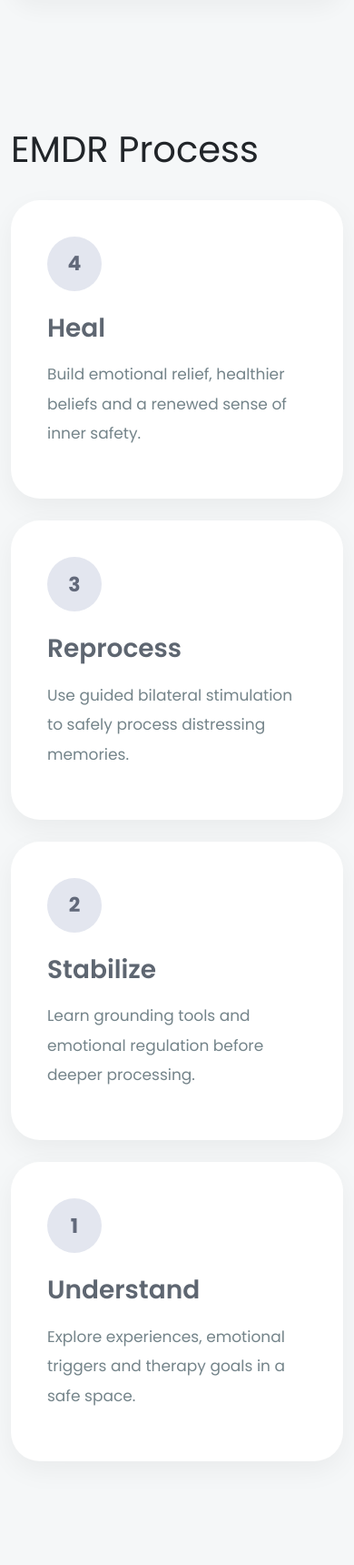
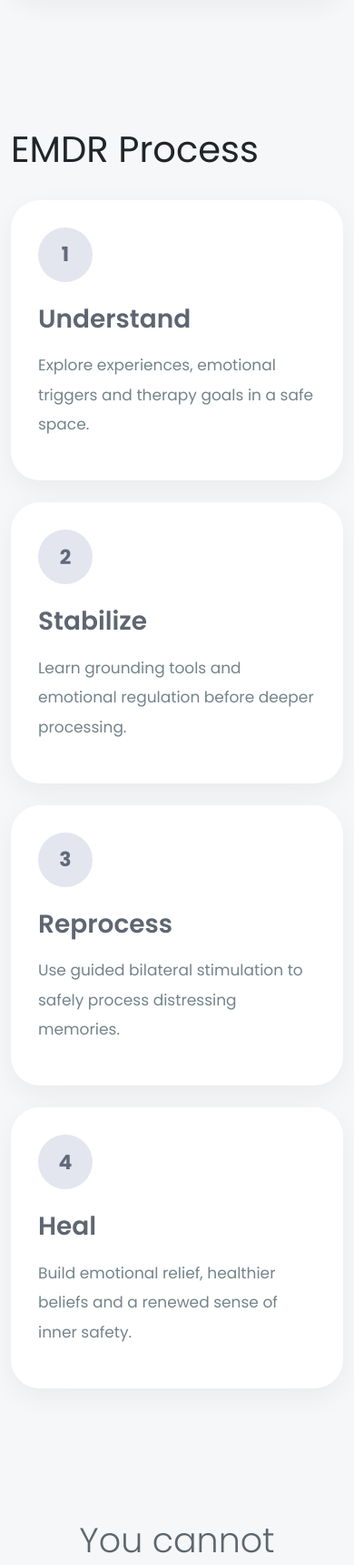
Before and after one commit to neemkaroli12/saarthinavigatinglife, a Django app: page /emdr/ in a window 390 px wide. Shown: the part 2810-4530 px from the top of the page at 91% size. Run offline with Django 5.2, Linux system fonts and the light colour scheme.

Commit message:
cbt.html emdr.html

```diff
--- a/services/templates/emdr.html
+++ b/services/templates/emdr.html
@@ -377,6 +377,35 @@
     }
 
 }
+@media (max-width: 768px) {
+
+    .process-wrap .row {
+        display: flex !important;
+        flex-direction: column !important;
+    }
+
+    .process-wrap .row > div:nth-child(1) {
+        order: 1;
+    }
+
+    .process-wrap .row > div:nth-child(2) {
+        order: 2;
+    }
+
+    .process-wrap .row > div:nth-child(3) {
+        order: 3;
+    }
+
+    .process-wrap .row > div:nth-child(4) {
+        order: 4;
+    }
+
+    .process-card {
+        width: 100%;
+        height: auto;
+        padding: 30px;
+    }
+}
 
 </style>
 
@@ -646,5 +675,16 @@
 </div>
 
 </section>
+<script>
+window.addEventListener("load", function () {
+    if (window.innerWidth <= 768) {
+        window.scrollTo({
+            top: 0,
+            left: 0,
+            behavior: "instant"
+        });
+    }
+});
+</script>
 
 {% endblock %}
```
Also changed, not shown: services/templates/cbt.html (+40 -0 lines), services/templates/play.html (+40 -0 lines).
